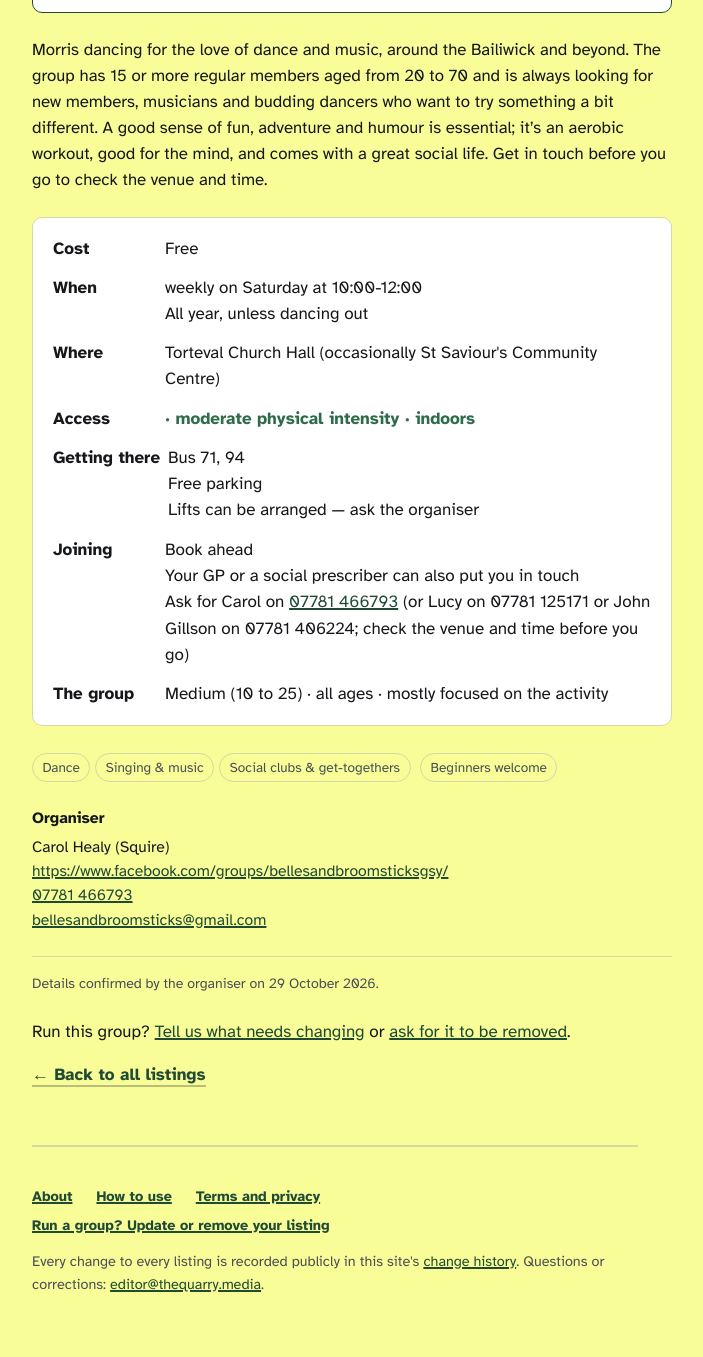
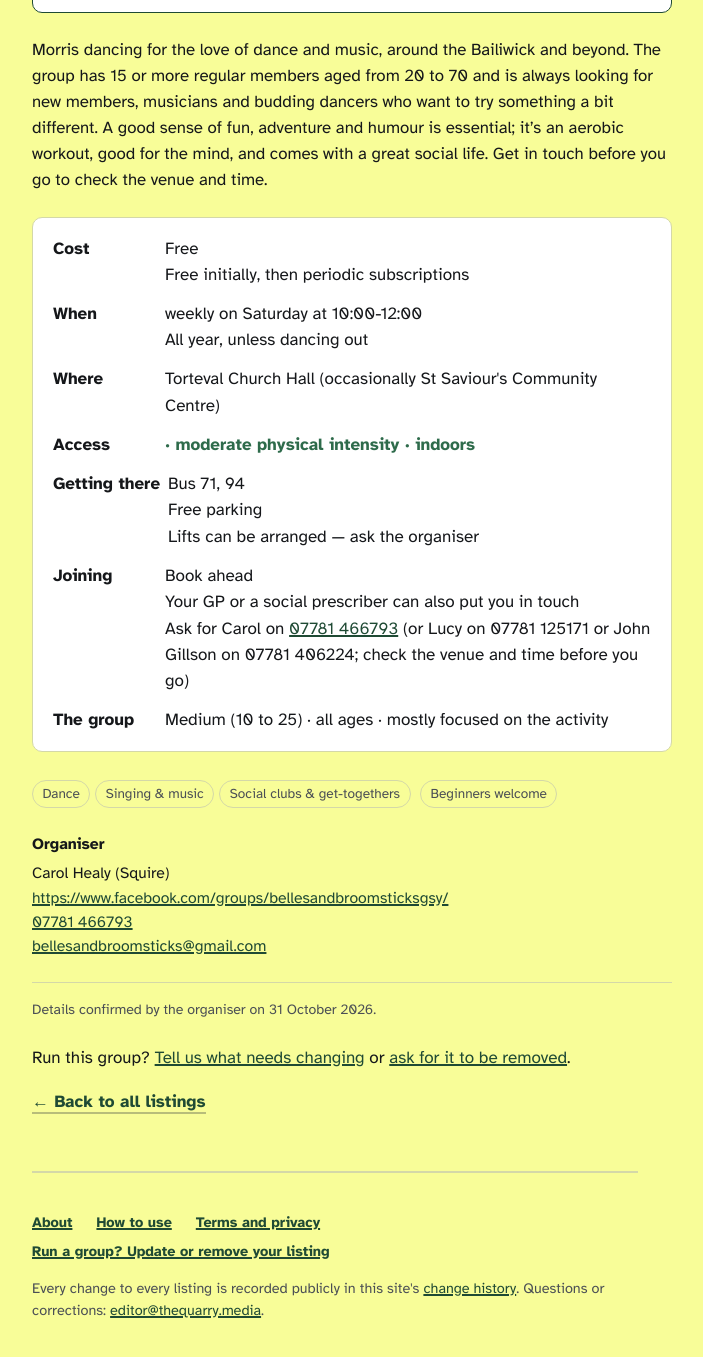
Before and after one commit to active-seniors/active-seniors.github.io, a Jekyll site: the page built from _listings/belles-broomsticks-guernsey-morris.md, in a window 1280 px wide and 1400 px high, scrolled down 777 px. Shown: the top 1357 px of the window, without its empty margins (82-785 px from the left). Built offline with Jekyll 4.4.1, drawn with Linux system fonts in a browser that asks for light colours.

Commit message:
Belles & Broomsticks: cost note, organiser approved
Co-Authored-By: Claude Opus 5.5 <noreply@anthropic.com>
Claude-Session: https://claude.ai/code/session_01AumRmWkicfMX1Y7C5fLeSN

```diff
--- a/_listings/belles-broomsticks-guernsey-morris.md
+++ b/_listings/belles-broomsticks-guernsey-morris.md
@@ -19,6 +19,7 @@ schedule:
 cost:
   amount: 0
   currency: GBP
+  notes: Free initially, then periodic subscriptions
 accessibility:
   physical_intensity: moderate
   setting: indoor
@@ -52,7 +53,7 @@ verification:
   verified_date: ''
   review_due: ''
   last_pr: ''
-  confirmed_by_organiser: '2026-10-29'
+  confirmed_by_organiser: '2026-10-31'
   confirmed_via: email
 discovery:
   source_url: https://directory.healthconnections.gg/listing/e6d6b960-57c9-4031-95df-76745c7eea7d
@@ -70,6 +71,8 @@ discovery:
     music; halls have toilets but not accessible ones; lifts occasionally; 15+ regular
     members aged 20-70. Original reply marked changes in red, which did not survive
     copying; changes inferred by comparing with the listing.'
+  - 'Organiser reply 2026-10-31 (email, Carol Healy): approved the updated listing;
+    cost is free initially, then periodic subscriptions.'
 ---
 
 Morris dancing for the love of dance and music, around the Bailiwick and beyond. The group has 15 or more regular members aged from 20 to 70 and is always looking for new members, musicians and budding dancers who want to try something a bit different. A good sense of fun, adventure and humour is essential; it's an aerobic workout, good for the mind, and comes with a great social life. Get in touch before you go to check the venue and time.
```
